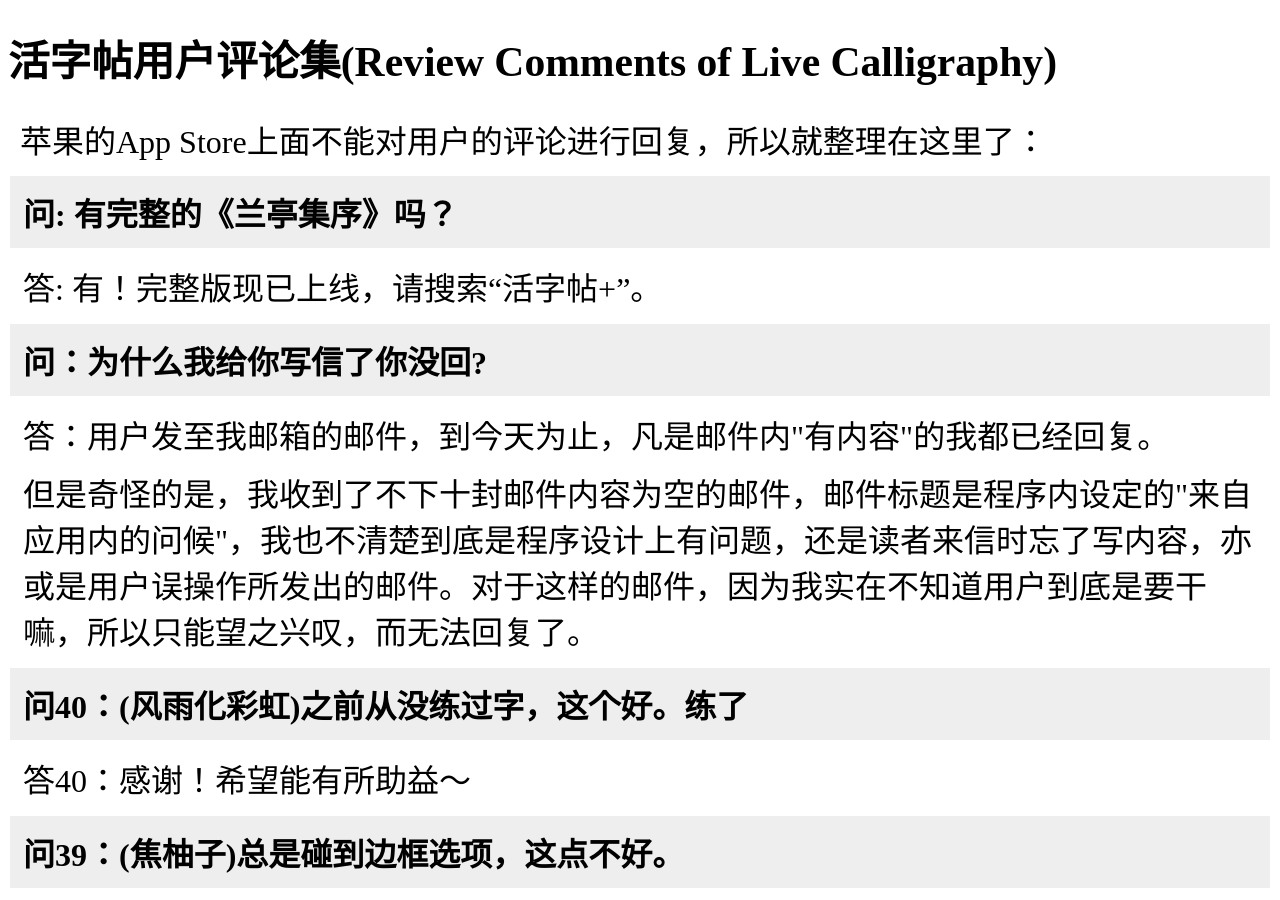
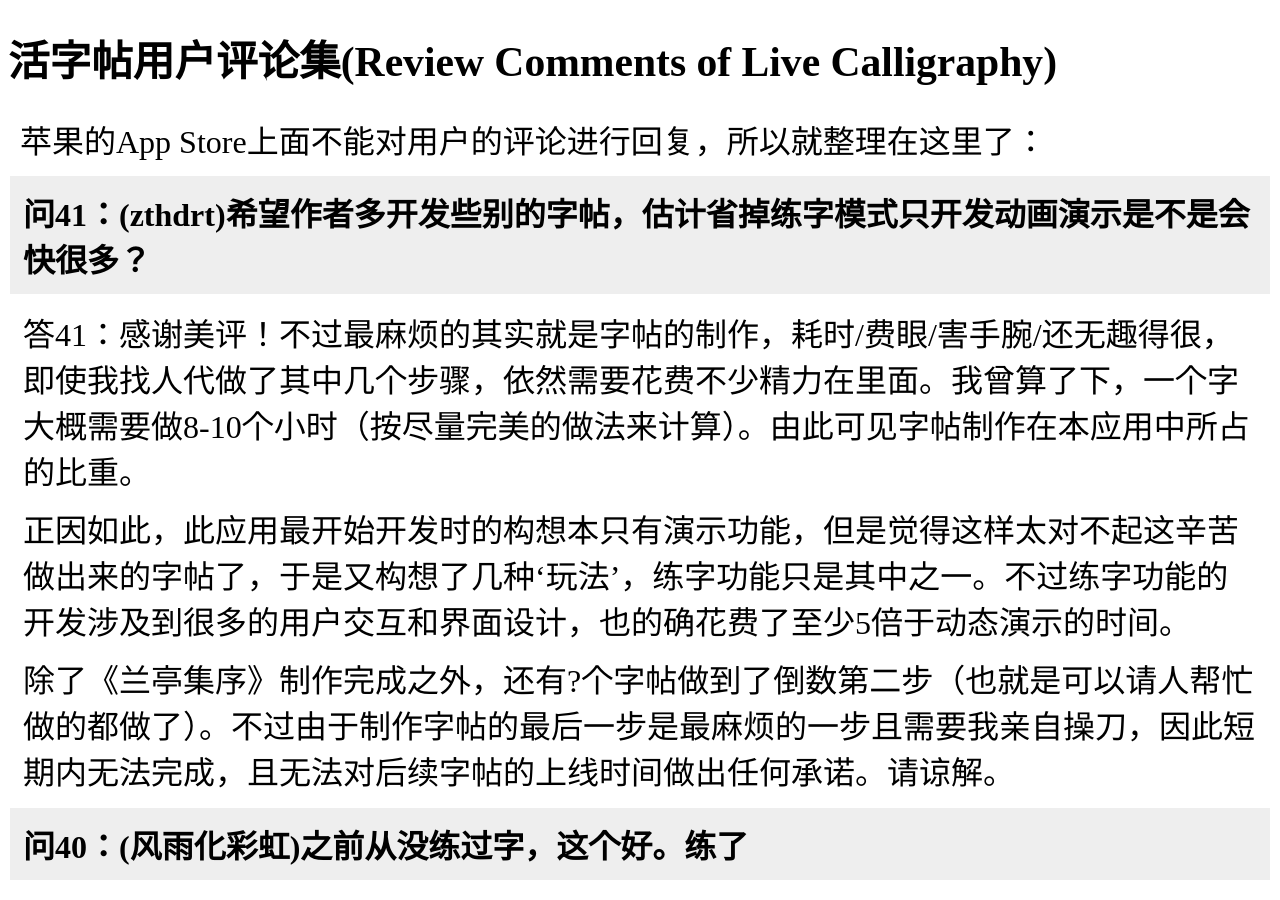
Before and after one commit to shengzhe/livecalligraphy, a Jekyll site: the page built from _posts/2012-08-31-LiveCalligraphyQA.html, in a window 1280 px wide and 900 px high. Built offline with Jekyll 4.4.1, drawn with Linux system fonts in a browser that asks for light colours; Markdown is read by kramdown in place of the engine named in the settings; some of the changed text lies outside the part shown.

Commit message:
Update 2012-08-31-LiveCalligraphyQA.html

```diff
--- a/_posts/2012-08-31-LiveCalligraphyQA.html
+++ b/_posts/2012-08-31-LiveCalligraphyQA.html
@@ -7,20 +7,14 @@ title: 活字帖用户评论集(Review Comments of Live Calligraphy)
 
 <table>
 
-  <tr align="left" bgcolor="#EEEEEE"> <th> <p>
-问: 有完整的《兰亭集序》吗？
+<tr align="left" bgcolor="#EEEEEE"> <th> <p>
+问41：(zthdrt)希望作者多开发些别的字帖，估计省掉练字模式只开发动画演示是不是会快很多？
   </p> </th> </tr>
   <tr> <td> <p>
-答: 有！完整版现已上线，请搜索“活字帖+”。
-  </p> </td> </tr>
-
-  <tr align="left" bgcolor="#EEEEEE"> <th> <p>
-问：为什么我给你写信了你没回?
-  </p> </th> </tr>
-  <tr> <td> <p>
-答：用户发至我邮箱的邮件，到今天为止，凡是邮件内"有内容"的我都已经回复。</p><p>
-但是奇怪的是，我收到了不下十封邮件内容为空的邮件，邮件标题是程序内设定的"来自应用内的问候"，我也不清楚到底是程序设计上有问题，还是读者来信时忘了写内容，亦或是用户误操作所发出的邮件。对于这样的邮件，因为我实在不知道用户到底是要干嘛，所以只能望之兴叹，而无法回复了。
-  </p> </td> </tr>
+答41：感谢美评！不过最麻烦的其实就是字帖的制作，耗时/费眼/害手腕/还无趣得很，即使我找人代做了其中几个步骤，依然需要花费不少精力在里面。我曾算了下，一个字大概需要做8-10个小时（按尽量完美的做法来计算）。由此可见字帖制作在本应用中所占的比重。</p><p>
+正因如此，此应用最开始开发时的构想本只有演示功能，但是觉得这样太对不起这辛苦做出来的字帖了，于是又构想了几种‘玩法’，练字功能只是其中之一。不过练字功能的开发涉及到很多的用户交互和界面设计，也的确花费了至少5倍于动态演示的时间。</p><p>
+除了《兰亭集序》制作完成之外，还有?个字帖做到了倒数第二步（也就是可以请人帮忙做的都做了）。不过由于制作字帖的最后一步是最麻烦的一步且需要我亲自操刀，因此短期内无法完成，且无法对后续字帖的上线时间做出任何承诺。请谅解。
+</p> </td> </tr>
 
 <tr align="left" bgcolor="#EEEEEE"> <th> <p>
 问40：(风雨化彩虹)之前从没练过字，这个好。练了
@@ -333,6 +327,14 @@ A13：I'm afraid this is NOT the right App you are looking for. This app does NO
 答1：很专业的意见。这也是我需要不断改进的方向。谢谢！
   </p> </td> </tr>
 
+  <tr align="left" bgcolor="#EEEEEE"> <th> <p>
+问：为什么我给你写信了你没回?
+  </p> </th> </tr>
+  <tr> <td> <p>
+答：用户发至我邮箱的邮件，到今天为止，凡是邮件内"有内容"的我都已经回复。</p><p>
+但是奇怪的是，我收到了不下十封邮件内容为空的邮件，邮件标题是程序内设定的"来自应用内的问候"，我也不清楚到底是程序设计上有问题，还是读者来信时忘了写内容，亦或是用户误操作所发出的邮件。对于这样的邮件，因为我实在不知道用户到底是要干嘛，所以只能望之兴叹，而无法回复了。
+  </p> </td> </tr>
+
 </table>
 
 <br/>
```
